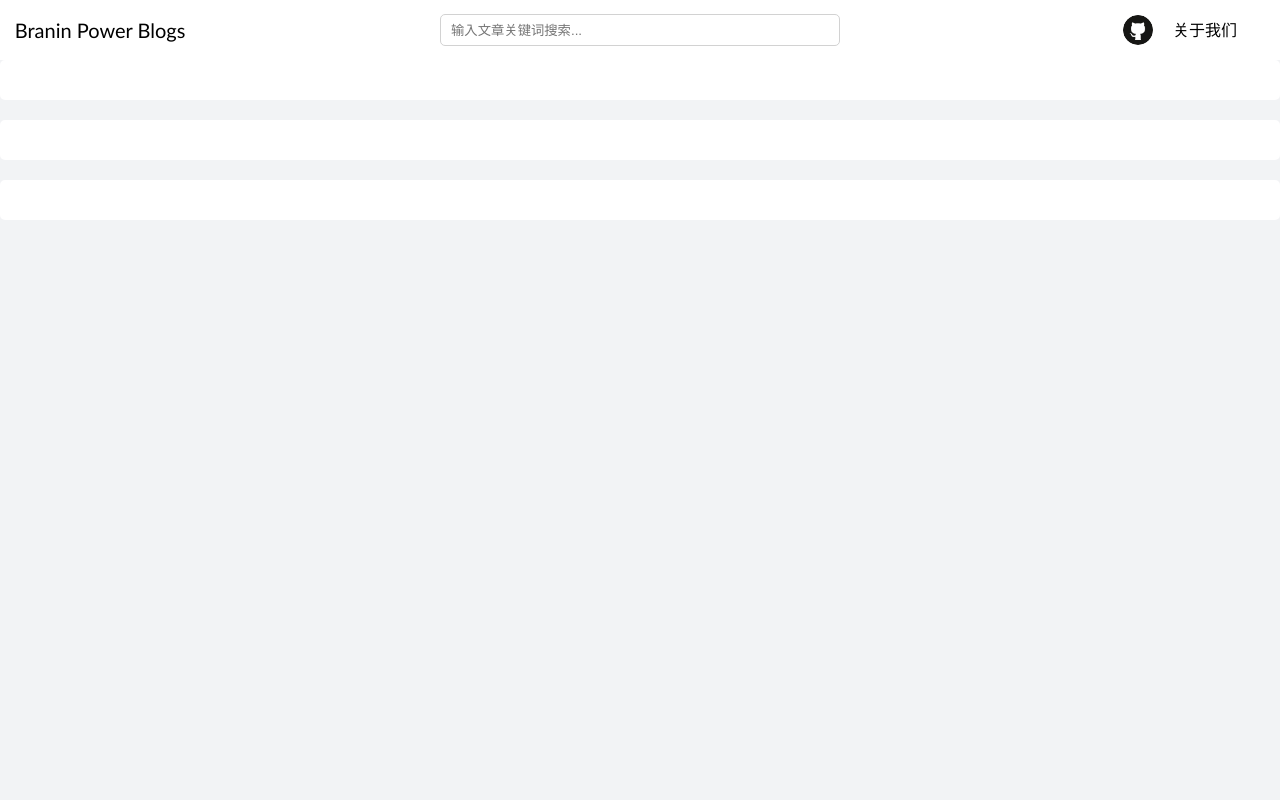
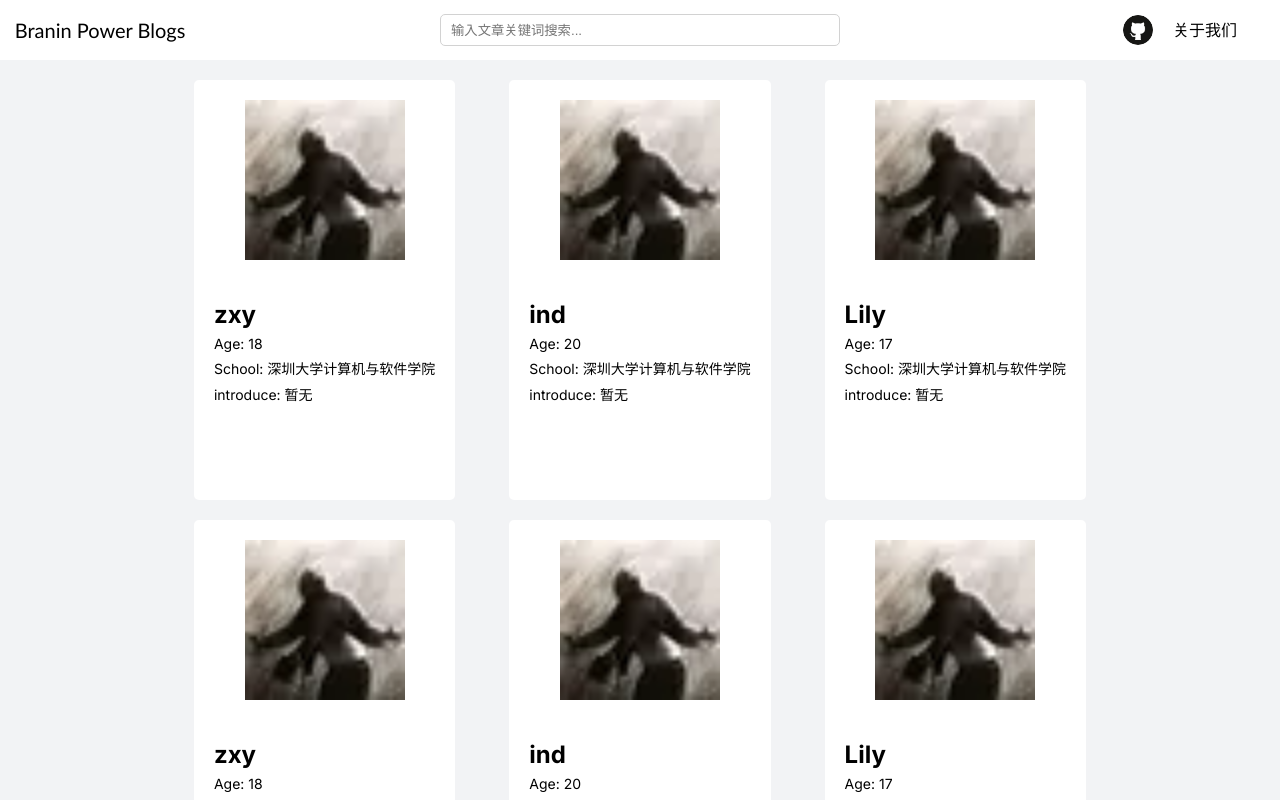
Before and after one commit to hjhxy/brainpower_blog, a Next.js app: page /about in a window 1280 px wide. Shown: the top 800 px of the page. Built offline with nearby package versions, Linux system fonts and the light colour scheme.

Commit message:
add: 完善about页布局

```diff
--- a/src/app/about/index.module.scss
+++ b/src/app/about/index.module.scss
@@ -1 +1,20 @@
-.container {}
+.container {
+    .main {
+        margin-top: 20px;
+        display: flex;
+        justify-content: center;
+        align-items: center;
+
+
+        .center {
+            display: flex;
+            justify-content: space-evenly;
+            flex-wrap: wrap;
+            width: 1000px;
+
+            .card {
+                // &:nth-child(n+2) {}
+            }
+        }
+    }
+}
--- a/src/app/about/page.tsx
+++ b/src/app/about/page.tsx
@@ -7,15 +7,23 @@ import PersonCard from '../../components/personcard';
 
 export default function index() {
   const [persons, setPersons] = useState([
-    { name: 'zxy', age: 18, school: '深圳大学计算机与软件学院', avatarUrl: '', introduce: '' },
-    { name: 'ind', age: 20, school: '深圳大学计算机与软件学院', avatarUrl: '', introduce: '' },
-    { name: 'Lily', age: 17, school: '深圳大学计算机与软件学院', avatarUrl: '', introduce: '' },
+    { id: 1, name: 'zxy', age: 18, school: '深圳大学计算机与软件学院', avatarUrl: '/imgs/testheader.webp', introduce: '' },
+    { id: 2, name: 'ind', age: 20, school: '深圳大学计算机与软件学院', avatarUrl: '/imgs/testheader.webp', introduce: '' },
+    { id: 3, name: 'Lily', age: 17, school: '深圳大学计算机与软件学院', avatarUrl: '/imgs/testheader.webp', introduce: '' },
+    { id: 4, name: 'zxy', age: 18, school: '深圳大学计算机与软件学院', avatarUrl: '/imgs/testheader.webp', introduce: '' },
+    { id: 5, name: 'ind', age: 20, school: '深圳大学计算机与软件学院', avatarUrl: '/imgs/testheader.webp', introduce: '' },
+    { id: 6, name: 'Lily', age: 17, school: '深圳大学计算机与软件学院', avatarUrl: '/imgs/testheader.webp', introduce: '' },
   ]);
   return (
     <div className={styles.container}>
       <MyHeader />
       <div className={styles.main}>
-        {persons.map((p) => (<PersonCard detail={p} />))}
+        <div className={styles.center}>
+          {persons.map((p) => (
+            <div className={styles.card} key={p.id}>
+              <PersonCard detail={p} />
+            </div>))}
+        </div>
       </div>
     </div>
   )
--- a/src/components/personcard/index.module.scss
+++ b/src/components/personcard/index.module.scss
@@ -4,4 +4,30 @@
     border-radius: 5px;
     overflow: hidden;
     margin-bottom: 20px;
+    width: 100%;
+    // height: 200px;
+    display: flex;
+    flex-direction: column;
+    align-items: center;
+
+    .header {
+        height: 200px;
+        // background-color: red;
+
+        .avatar {
+            height: 80%;
+            width: auto;
+        }
+    }
+
+    .info {
+        height: 180px;
+
+        h2 {}
+
+        p {
+            margin-top: 6px;
+            font-size: 14px;
+        }
+    }
 }
--- a/src/components/personcard/index.tsx
+++ b/src/components/personcard/index.tsx
@@ -13,11 +13,21 @@ interface Iprops {
 }
 
 const PersonCard: FC<Iprops> = (props) => {
+    const { detail } = props;
+    console.log(detail.avatarUrl)
     return (
         <div className={styles.container}>
-
-        </div>
+            <div className={styles.header}>
+                <img className={styles.avatar} src={detail.avatarUrl} alt="avatar" />
+            </div>
+            <div className={styles.info}>
+                <h2>{detail.name}</h2>
+                {<p>Age: {detail.age || "秘"}</p>}
+                {<p>School: {detail.school || "秘"}</p>}
+                {<p>introduce: {detail.introduce || "暂无"}</p>}
+            </div>
+        </div >
     )
 }
 
-export default PersonCard
+export default PersonCard;
```
